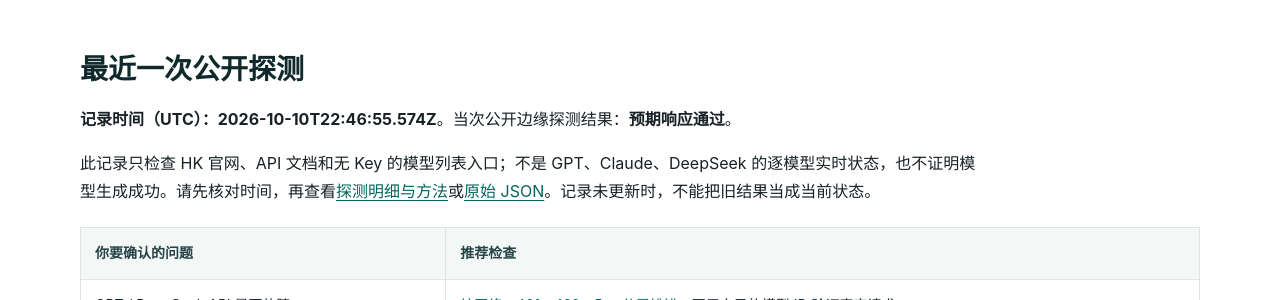
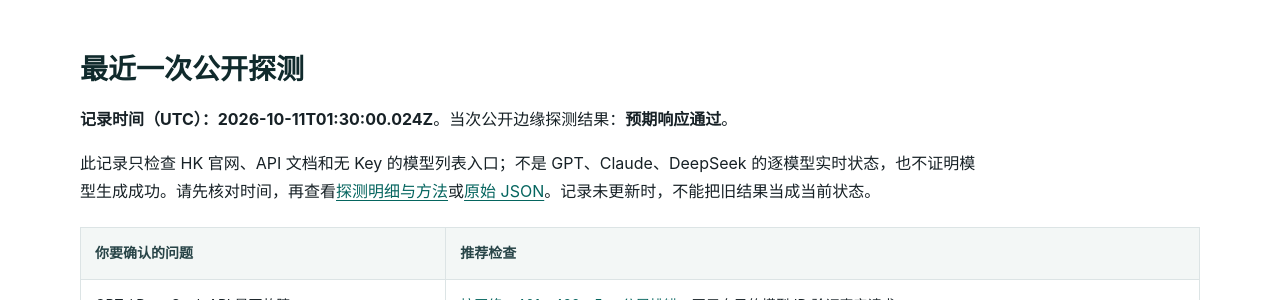
Before and after one commit to KKWANG4444/api-status, a Jekyll site: the page built from index.md, in a window 1280 px wide and 900 px high, scrolled down 364 px. Shown: the part 151-451 px from the top of the window. Built offline with Jekyll 4.4.1, drawn with Linux system fonts in a browser that asks for light colours.

Commit message:
chore: update public edge status

```diff
--- a/_data/status.json
+++ b/_data/status.json
@@ -1,7 +1,7 @@
 {
   "status": "operational",
-  "checked_at": "2026-10-10T22:46:55.574Z",
-  "duration_ms": 324,
+  "checked_at": "2026-10-11T01:30:00.024Z",
+  "duration_ms": 522,
   "overall": true,
   "components": [
     {
@@ -10,7 +10,7 @@
       "url": "https://www.aifast.hk/",
       "ok": true,
       "status": 200,
-      "elapsed_ms": 288,
+      "elapsed_ms": 433,
       "content_type": "text/html; charset=utf-8",
       "detail": "Expected public edge response"
     },
@@ -20,7 +20,7 @@
       "url": "https://api.aifast.hk/",
       "ok": true,
       "status": 200,
-      "elapsed_ms": 258,
+      "elapsed_ms": 443,
       "content_type": "text/html",
       "detail": "Expected public edge response"
     },
@@ -30,7 +30,7 @@
       "url": "https://www.aifast.hk/v1/models",
       "ok": true,
       "status": 401,
-      "elapsed_ms": 292,
+      "elapsed_ms": 472,
       "content_type": "application/json; charset=utf-8",
       "detail": "Expected public edge response"
     }
--- a/data/status.json
+++ b/data/status.json
@@ -1,7 +1,7 @@
 {
   "status": "operational",
-  "checked_at": "2026-10-10T22:46:55.574Z",
-  "duration_ms": 324,
+  "checked_at": "2026-10-11T01:30:00.024Z",
+  "duration_ms": 522,
   "overall": true,
   "components": [
     {
@@ -10,7 +10,7 @@
       "url": "https://www.aifast.hk/",
       "ok": true,
       "status": 200,
-      "elapsed_ms": 288,
+      "elapsed_ms": 433,
       "content_type": "text/html; charset=utf-8",
       "detail": "Expected public edge response"
     },
@@ -20,7 +20,7 @@
       "url": "https://api.aifast.hk/",
       "ok": true,
       "status": 200,
-      "elapsed_ms": 258,
+      "elapsed_ms": 443,
       "content_type": "text/html",
       "detail": "Expected public edge response"
     },
@@ -30,7 +30,7 @@
       "url": "https://www.aifast.hk/v1/models",
       "ok": true,
       "status": 401,
-      "elapsed_ms": 292,
+      "elapsed_ms": 472,
       "content_type": "application/json; charset=utf-8",
       "detail": "Expected public edge response"
     }
```
